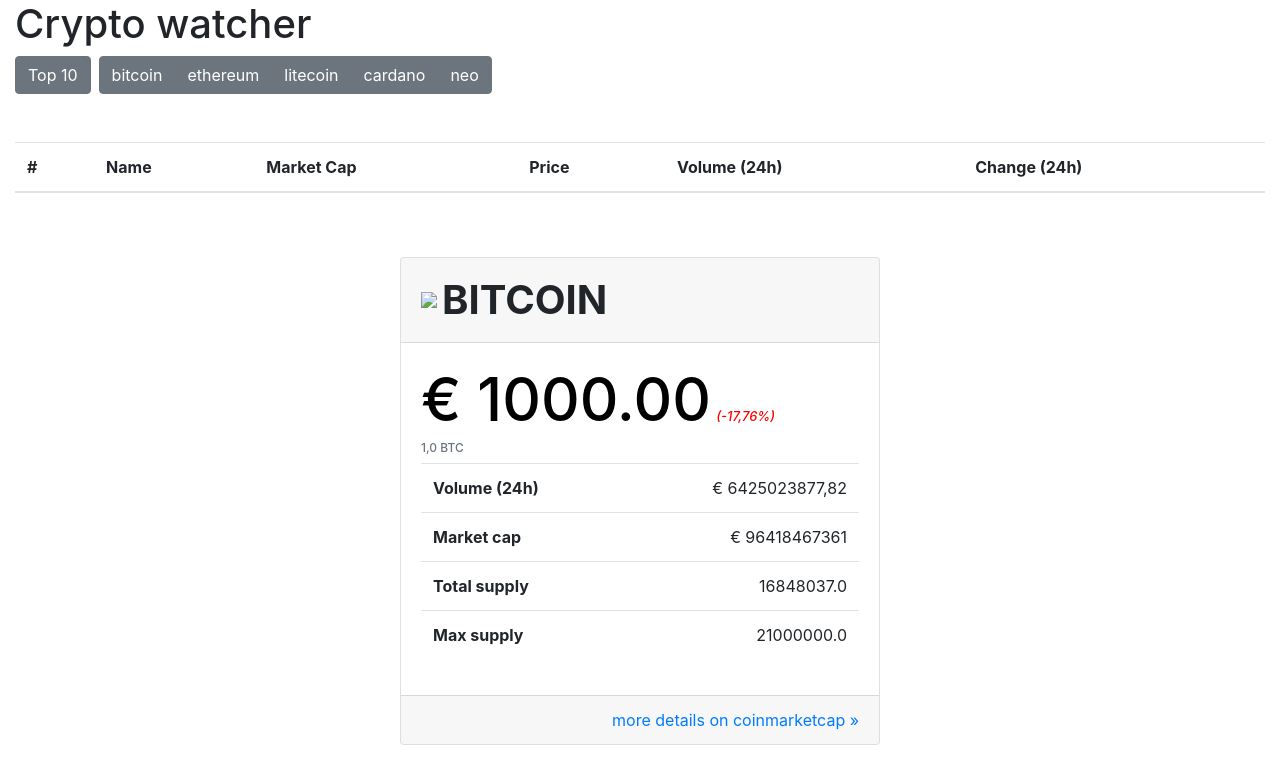
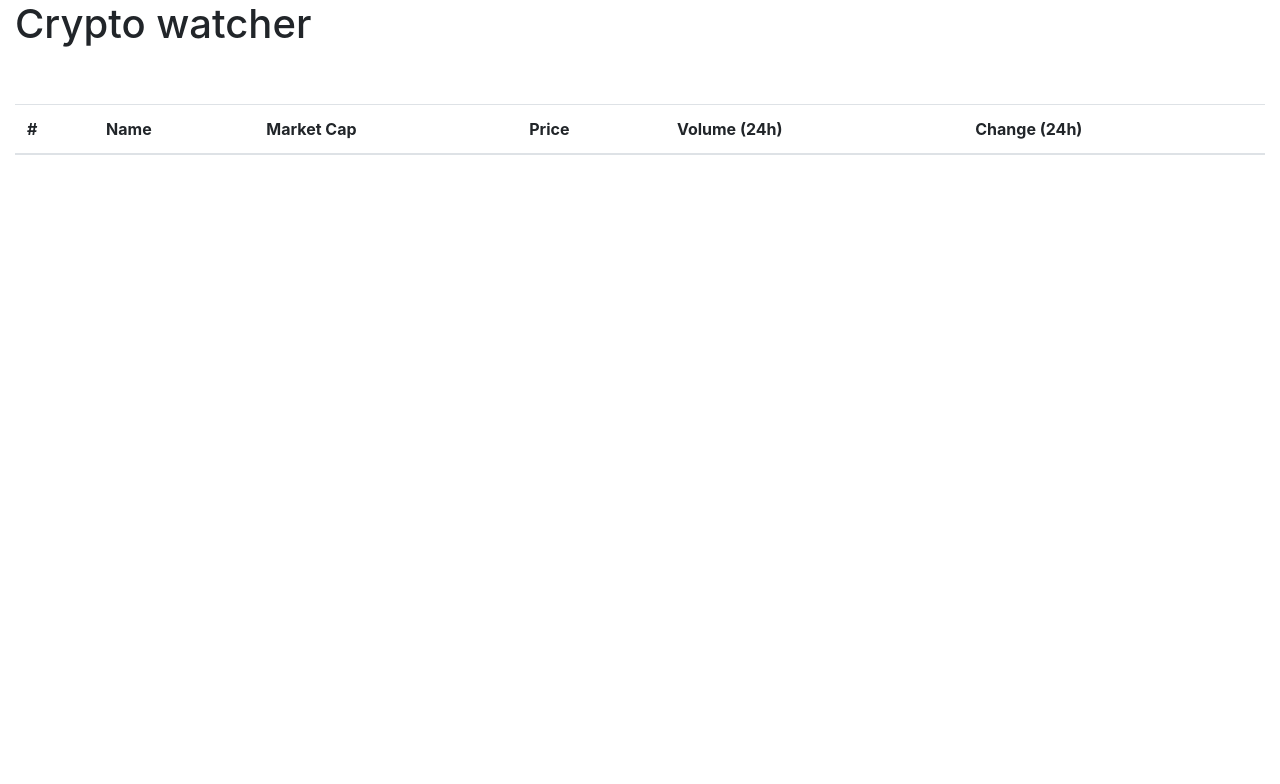
Before and after one commit to JeffrySteegmans/Web-Advanced_CryptoWatcher, a plain HTML site: page index.html in a window 1280 px wide. Drawn offline with nearby package versions, Linux system fonts and the light colour scheme.

Commit message:
Change assignment to new CoinmarketCap API

```diff
--- a/css/style.css
+++ b/css/style.css
@@ -1,40 +1,3 @@
-.card {
-  width: 30em;
-}
-
-.card #cardHeader {
-  text-transform: uppercase;
-}
-
-.card .currency-logo-32x32 {
-  margin-right: 5px;
-  margin-top: -6px;
-}
-
-.card .card-header {
-  font-size: 2.5em;
-  font-weight: bold;
-}
-
-.card .price {
-  color: black;
-  text-align: center;
-  font-size: 3em;
-}
-
-.card .timeSpan {
-  font-weight: bold;
-}
-
-.card .delta {
-  font-size: 0.65em;
-  font-style: italic;
-}
-
-.card .card-subtitle {
-  font-size: 0.75em;
-}
-
 .down {
   color: red;
 }
@@ -42,3 +5,38 @@
 .up {
   color: green;
 }
+
+.table td:last-child img {
+  width: 25px;
+}
+
+.table td:last-child img:hover {
+  cursor: pointer;
+}
+
+.modal-title {
+  display: flex;
+  align-items: center;
+}
+
+.modal-title img {
+  margin-right: .5em;
+}
+
+.modal-body {
+  display: flex;
+  flex-direction: column;
+}
+
+.price {
+  text-align: center;
+  font-size: 4em;
+  font-weight: bold;
+}
+
+.change {
+  text-align: center;
+  font-size: .7em;
+  font-style: italic;
+  margin-bottom: .7em;
+}
--- a/index.html
+++ b/index.html
@@ -4,6 +4,7 @@
 <head>
   <meta charset="utf-8">
   <title>Crypto watcher</title>
+  <meta name="viewport" content="width=device-width, initial-scale=1">
 
   <link rel="stylesheet" href="https://cdn.jsdelivr.net/npm/bootstrap@4.5.3/dist/css/bootstrap.min.css"
     integrity="sha384-TX8t27EcRE3e/ihU7zmQxVncDAy5uIKz4rEkgIXeMed4M0jlfIDPvg6uqKI2xXr2" crossorigin="anonymous">
@@ -15,6 +16,7 @@
     integrity="sha384-ho+j7jyWK8fNQe+A12Hb8AhRq26LrZ/JpcUGGOn+Y7RsweNrtN/tE3MoK7ZeZDyx"
     crossorigin="anonymous"></script>
   <script src="/js/helpers.js"></script>
+  <script src="/js/cryptowatcher.js"></script>
 </head>
 
 <body>
@@ -22,18 +24,6 @@
     <div class="row">
       <div class="col">
         <h1>Crypto watcher</h1>
-        <div class="btn-toolbar" role="toolbar" aria-label="Toolbar with button groups">
-          <div class="btn-group mr-2" role="group" aria-label="First group">
-            <button id="btnTop10" type="button" class="btn btn-secondary">Top 10</button>
-          </div>
-          <div class="btn-group" role="group" aria-label="Second group">
-            <button id="btnBTC" type="button" class="btn btn-secondary">bitcoin</button>
-            <button id="btnETH" type="button" class="btn btn-secondary">ethereum</button>
-            <button id="btnLTC" type="button" class="btn btn-secondary">litecoin</button>
-            <button id="btnADA" type="button" class="btn btn-secondary">cardano</button>
-            <button id="btnNEO" type="button" class="btn btn-secondary">neo</button>
-          </div>
-        </div>
       </div>
     </div>
     <div id="top10" class="row">
@@ -41,35 +31,38 @@
         <table id="tblTop10" class="table table-hover">
           <thead>
             <tr>
-              <th scope="col">#</th>
-              <th scope="col">Name</th>
-              <th scope="col">Market Cap</th>
-              <th scope="col">Price</th>
-              <th scope="col">Volume (24h)</th>
-              <th scope="col">Change (24h)</th>
+              <th>#</th>
+              <th>Name</th>
+              <th>Market Cap</th>
+              <th>Price</th>
+              <th>Volume (24h)</th>
+              <th colspan="2">Change (24h)</th>
             </tr>
           </thead>
           <tbody></tbody>
         </table>
       </div>
     </div>
-    <div id="card" class="row">
-      <div class="col pt-5">
-        <div class="card mx-auto">
-          <div class="card-header">
-            <img id="currencyLogo" src="img/btc.png" class="currency-logo-32x32" /><span id="cardHeader">Bitcoin</span>
+  </main>
+
+  <div id="coinDetail" class="modal fade" tabindex="-1">
+    <div class="modal-dialog">
+      <div class="modal-content">
+        <div class="modal-header">
+          <h5 id="currencyHeader" class="modal-title">
+            ##HEADER##
+          </h5>
         </div>
-          <div class="card-body">
-            <h5 class="card-title"><span id="price" class="price">€ 1000.00</span> <span id="delta"
-                class="delta down">(-17,76%)</span></h5>
-            <h6 id="priceBTC" class="card-subtitle mb-2 text-muted">1,0 BTC</h6>
+        <div class="modal-body">
+          <span id="currencyPrice" class="price">€1</span>
+          <span id="currencyChange" class="change">1.05%</span>
           <table class="table">
             <tr>
               <th>
                 Volume (24h)
               </th>
               <td id="volume24h" class="text-right">
-                  &euro; 6425023877,82
+                ##VOLUME24H##
               </td>
             </tr>
             <tr>
@@ -77,7 +70,7 @@
                 Market cap
               </th>
               <td id="marketCap" class="text-right">
-                  &euro; 96418467361
+                ##MARKETCAP##
               </td>
             </tr>
             <tr>
@@ -85,7 +78,7 @@
                 Total supply
               </th>
               <td id="totalSupply" class="text-right">
-                  16848037.0
+                ##TOTALSUPPLY##
               </td>
             </tr>
             <tr>
@@ -93,19 +86,18 @@
                 Max supply
               </th>
               <td id="maxSupply" class="text-right">
-                  21000000.0
+                ##MAXSUPPLY##
               </td>
             </tr>
           </table>
         </div>
-          <div class="card-footer text-muted text-right">
-            <a id="lnkCoinmarketcap" href="https://coinmarketcap.com/currencies/bitcoin" target="_blank"
-              class="card-link">more details on coinmarketcap &raquo;</a>
+        <div class="modal-footer">
+          <a href="#" id="lnkCoinmarketcap" class="btn btn-secondary" target="_blank">Meer details</a>
+          <button type="button" class="btn btn-secondary" data-dismiss="modal">Close</button>
         </div>
       </div>
     </div>
   </div>
-  </main>
 </body>
 
 </html>
--- a/js/helpers.js
+++ b/js/helpers.js
@@ -1,3 +1,7 @@
 function formatEuro(value) {
   return Math.round(value * 100) / 100;
 }
+
+function getFirstProperty(obj){
+  return obj[Object.keys(obj)[0]];
+}
```
Also changed, not shown: 1 other file. Lines whose indentation alone changed are shown as unchanged.
